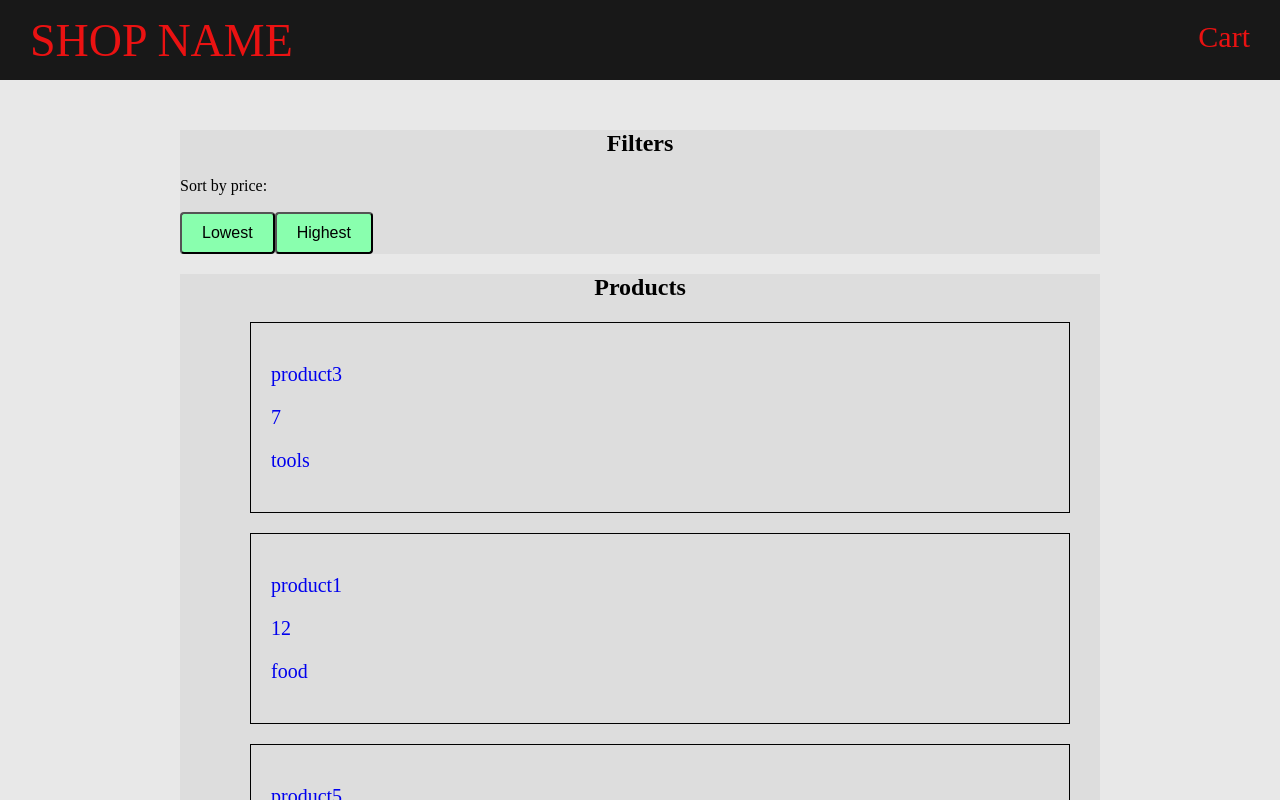
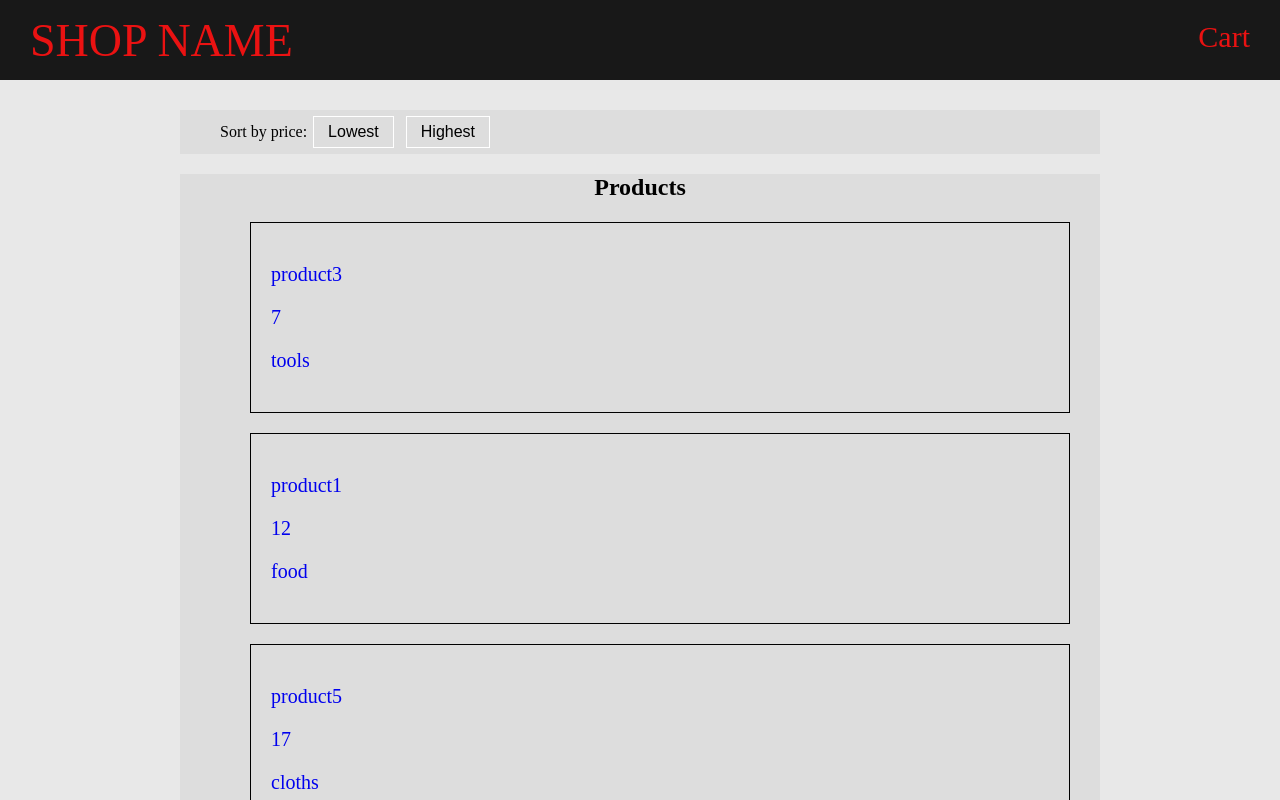
Before and after one commit to ScalaConsultants/react-example-app, a React app: page / in a window 1280 px wide. Shown: the top 800 px of the page. Built offline with nearby package versions, Linux system fonts and the light colour scheme.

Commit message:
change filters style

```diff
--- a/src/components/App/App.css
+++ b/src/components/App/App.css
@@ -1,6 +1,7 @@
 *{
   text-decoration: none;
   list-style: none;
+  outline: none;
 }
 
 body{
--- a/src/components/Filters/Filters.js
+++ b/src/components/Filters/Filters.js
@@ -12,8 +12,7 @@ const mapDispatchToProps = (dispatch) => {
 const Filters = (props) => {
     return (
       <FilterStyle>
-        <h2>Filters</h2>
-        <p>Sort by price:</p>
+        <span>Sort by price:</span>
         <Button onClick={() => props.setProductsSort('PRICE_ASC')}>Lowest</Button>
         <Button onClick={() => props.setProductsSort('PRICE_DES')}>Highest</Button>
       </FilterStyle>
--- a/src/components/Filters/FiltersStyle.js
+++ b/src/components/Filters/FiltersStyle.js
@@ -3,6 +3,7 @@ import styled from 'styled-components';
 // language=SCSS prefix=dummy{ suffix=}
 const FiltersStyle = styled.div`
     background-color: rgb(221,221,221);
+    padding: 0 40px;
 `;
 
 export default FiltersStyle;
--- a/src/styledComponents/Button.js
+++ b/src/styledComponents/Button.js
@@ -2,9 +2,14 @@ import styled from 'styled-components';
 
 // language=SCSS prefix=dummy{ suffix=}
 const Button = styled.button`
-  padding: 10px 20px;
-  border-radius: 4px;
-  background-color: #89ffae;
+    padding: 6px 14px;
+    margin: 6px;
+    border: 1px solid white;
+    background-color: transparent;
+
+    &:focus {
+      box-shadow:inset 0 0 4px 1px #848484;
+    }
 `;
 
 export default Button;
```
